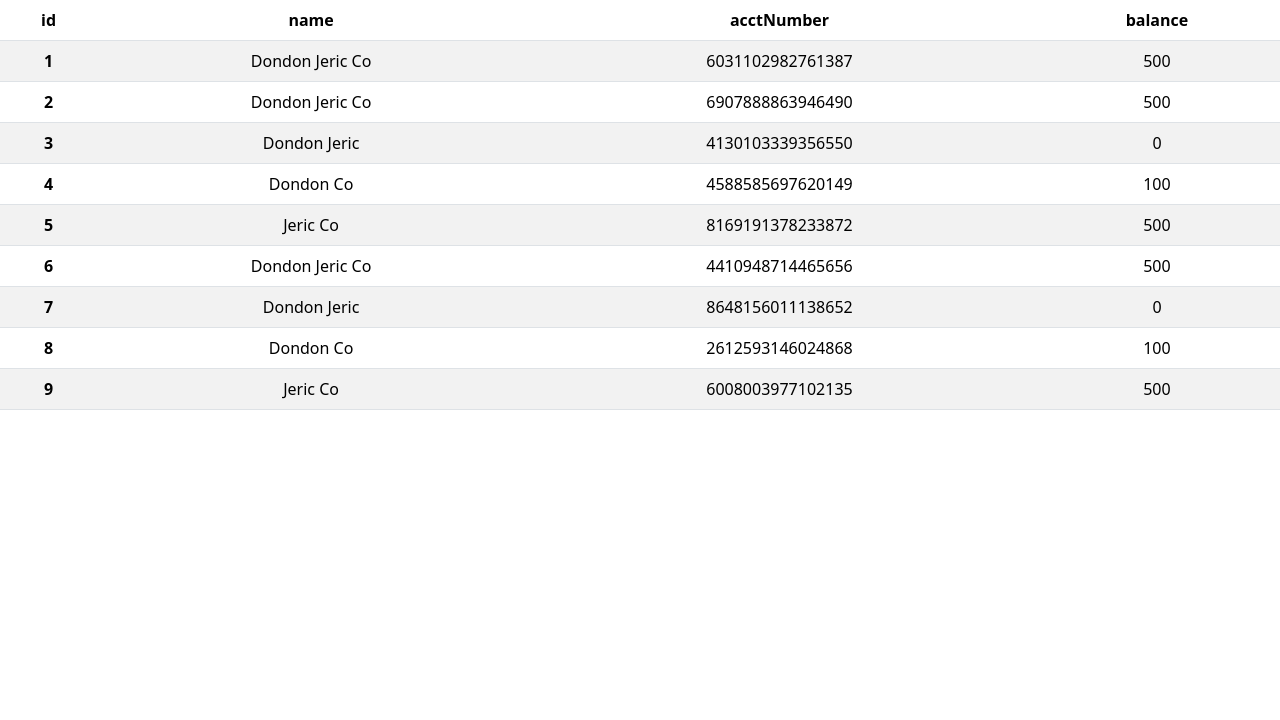
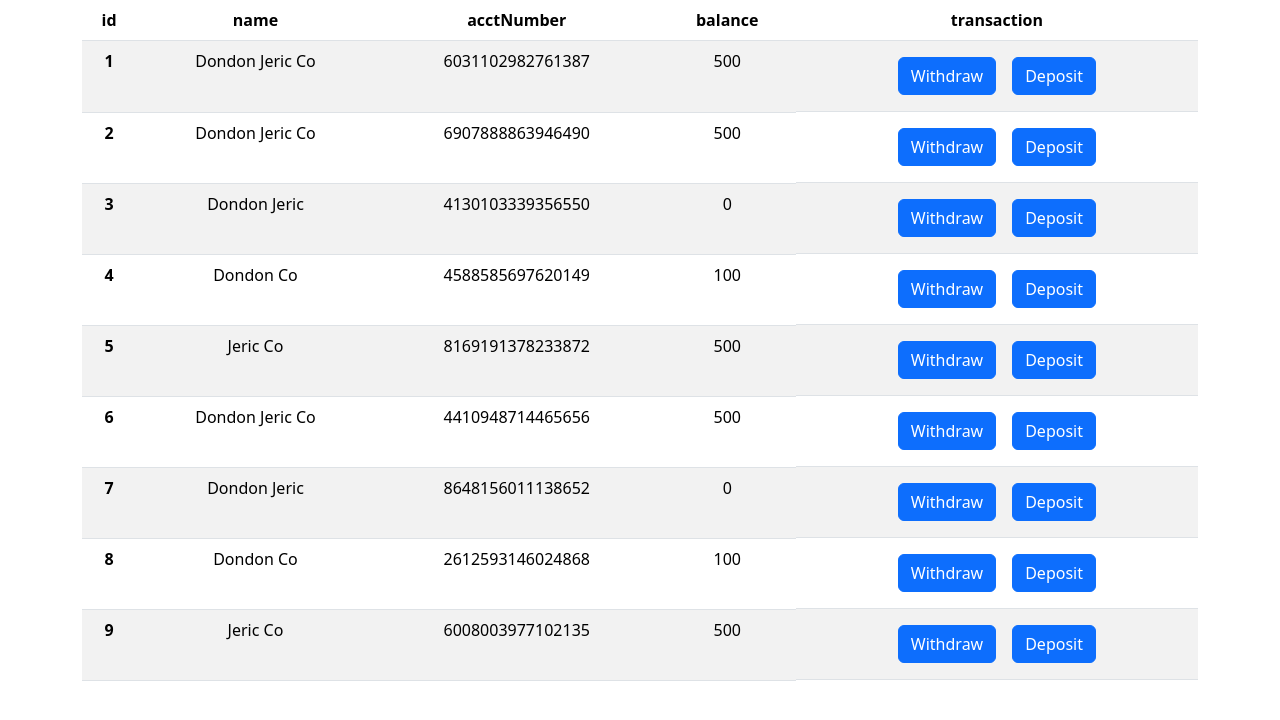
Before and after one commit to dondonco/simple-banking-frontend-react-js, a React (Create React App) app: page / in a window 1280 px wide. Shown: the top 720 px of the page. Built offline with nearby package versions, Linux system fonts and the light colour scheme.

Commit message:
Created button components, added column transactions, added two button to the transactions column

```diff
--- /dev/null
+++ b/src/components/Button.jsx
@@ -0,0 +1,7 @@
+import React from "react";
+
+function Button({ text }) {
+  return <div className="btn btn-primary m-2">{text}</div>;
+}
+
+export default Button;
--- a/src/components/account/Account.jsx
+++ b/src/components/account/Account.jsx
@@ -1,5 +1,6 @@
 import React from "react";
 import AccountRow from "./AccountRow";
+import "./Account";
 
 function Account() {
   const accountList = [
@@ -105,7 +106,7 @@ function Account() {
   ];
   console.log(accountList);
   return (
-    <div>
+    <div className="container">
       <table className="table table-striped">
         <thead className="thead-dark">
           <tr>
@@ -113,6 +114,7 @@ function Account() {
             <th scope="col">name</th>
             <th scope="col">acctNumber</th>
             <th scope="col">balance</th>
+            <th scope="col">transaction</th>
           </tr>
         </thead>
         <tbody>
--- a/src/components/account/AccountRow.jsx
+++ b/src/components/account/AccountRow.jsx
@@ -1,4 +1,5 @@
 import React from "react";
+import Button from "../Button";
 
 const AccountRow = ({ account }) => {
   console.log(account);
@@ -8,6 +9,11 @@ const AccountRow = ({ account }) => {
       <td>{account.name}</td>
       <td>{account.acctNumber}</td>
       <td>{account.balance}</td>
+      <td className="d-flex justify-content-center">
+        <Button text={"Withdraw"} />
+
+        <Button text={"Deposit"} />
+      </td>
     </tr>
   );
 };
```
Also changed, not shown: src/components/Navigation.css (added), src/components/Navigation.jsx (added).
